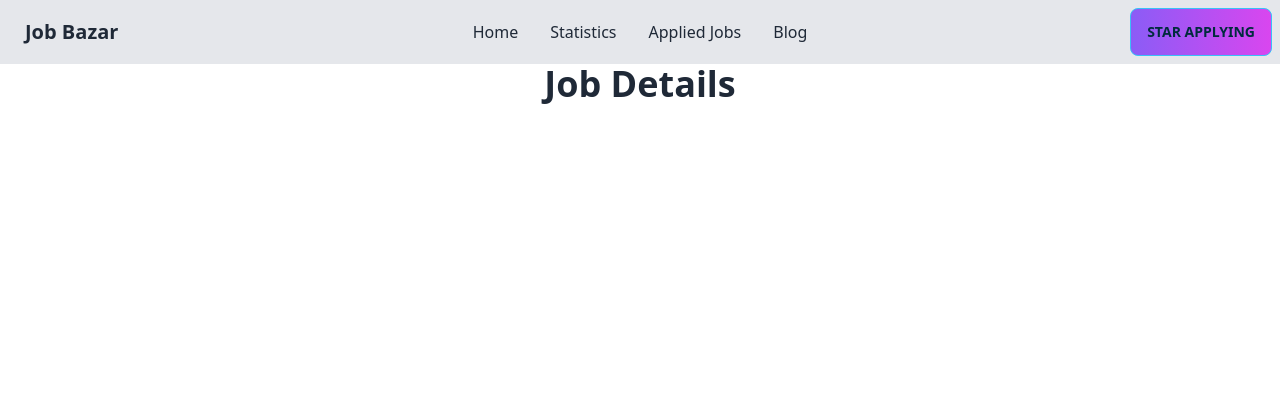
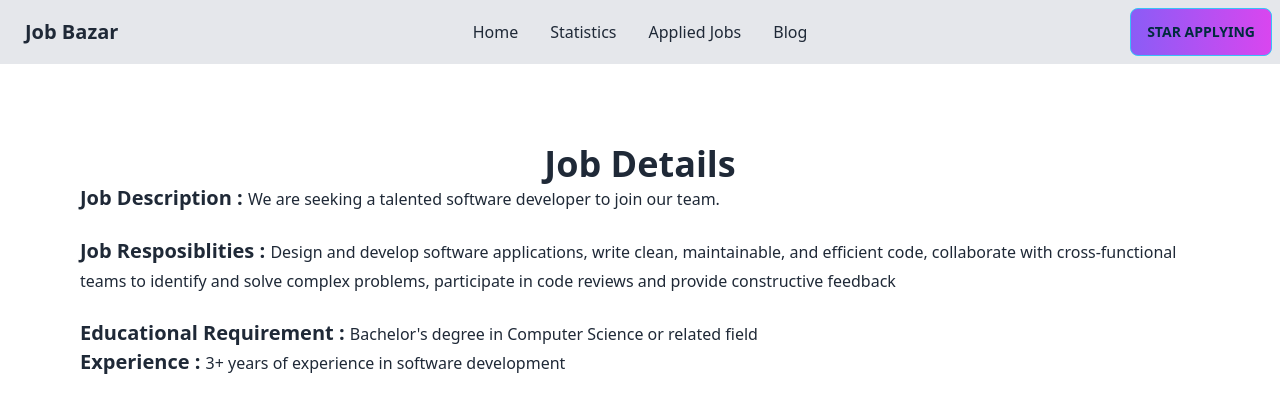
Before and after one commit to saifulaija/job-bazar, a React (Vite) app: page /job/1 in a window 1280 px wide. Shown: the top 412 px of the page. Built offline with nearby package versions, Linux system fonts and the light colour scheme.

Commit message:
job details display added

```diff
--- a/src/components/JobDetails.jsx
+++ b/src/components/JobDetails.jsx
@@ -25,9 +25,21 @@ const JobDetails = () => {
 
 
     return (
-        <div>
+        <div className='m-20'>
            <div>
            <h1 className="text-center text-4xl font-semibold" >Job Details</h1>
+           </div>
+
+           <div>
+            <div>
+                <h4 className='text-xl font-bold'>Job Description : <small className='font-normal'>{result[0].jobDescription}</small></h4>
+                <h4 className='text-xl font-bold my-6'>Job Resposiblities : <small className='font-normal'> {result[0].jobResponsibility}</small> </h4>
+                <h4 className='text-xl font-bold'>Educational Requirement : <small className='font-normal'> {result[0].educationRequirements}</small> </h4>
+                <h4 className='text-xl font-bold mb-6'>Experience : <small className='font-normal'>{result[0].experience}</small> </h4>
+            </div>
+            <div>
+
+            </div>
            </div>
         </div>
     );
```
